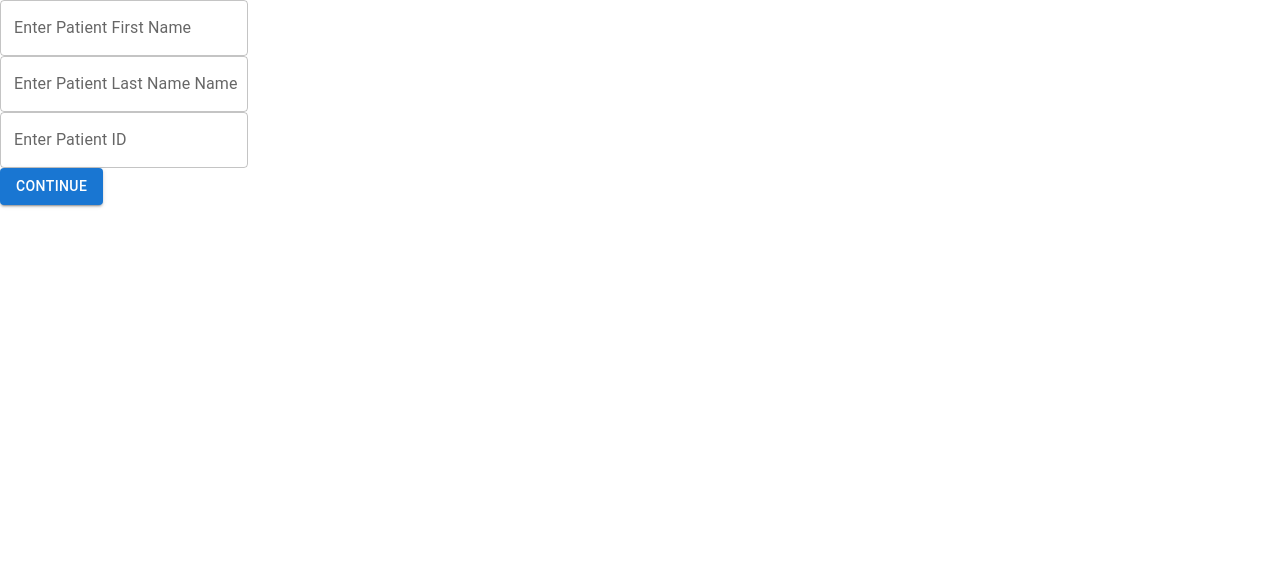
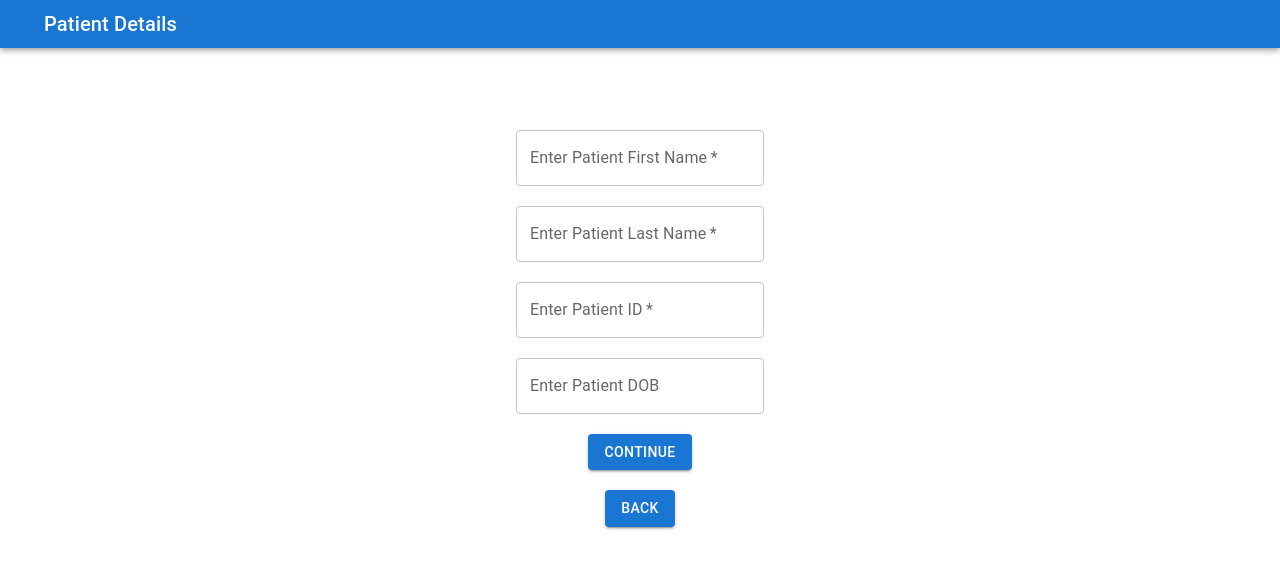
Before and after one commit to BaeHenryS/testapp_v1, a React (Create React App) app: page / in a window 1280 px wide. Both pictures are taken after a click on the button "Next". Shown: the top 568 px of the page. Built offline with nearby package versions, Linux system fonts and the light colour scheme.

Commit message:
Fleury Push 7/5 9:18 pm
Updated Form

```diff
--- a/package.json
+++ b/package.json
@@ -9,10 +9,12 @@
     "@fontsource/roboto": "^5.0.3",
     "@mui/material": "^5.13.6",
     "@mui/styled-engine-sc": "^5.12.0",
+    "@mui/x-date-pickers": "^6.9.1",
     "@testing-library/jest-dom": "^5.16.5",
     "@testing-library/react": "^13.4.0",
     "@testing-library/user-event": "^13.5.0",
     "bootstrap": "^5.3.0",
+    "dayjs": "^1.11.9",
     "firebase": "^9.23.0",
     "grommet": "^2.32.2",
     "grommet-icons": "^4.11.0",
--- a/src/components/Confirm.js
+++ b/src/components/Confirm.js
@@ -1,6 +1,6 @@
 import React, { Component } from 'react';
 import { AppBar, List, ListItem, ListItemText, ThemeProvider, Button, createTheme } from '@mui/material';
-
+import { Toolbar, IconButton, Typography, TextField } from '@mui/material';
 const theme = createTheme();
 
 export class Confirm extends Component {
@@ -8,6 +8,7 @@ export class Confirm extends Component {
     e.preventDefault();
 
     // Process Form - send data to Firebase here
+    //
 
     this.props.nextStep();
   };
@@ -18,11 +19,20 @@ export class Confirm extends Component {
   };
 
   render() {
-    const { values: { patientFirstName, patientLastName, patientID } } = this.props;
+    const { values: { patientFirstName, patientLastName, patientID, medicationDescription, medicationName, medicationID, patientDOB } } = this.props;
     return (
       <ThemeProvider theme={theme}>
-        <React.Fragment>
-          <AppBar position="static" title="Confirm Data" />
+        <AppBar position="static">
+          <Toolbar variant="dense">
+            <IconButton edge="start" color="inherit" aria-label="menu" sx={{ mr: 2 }}>
+              {/* <MenuIcon /> */}
+            </IconButton>
+            <Typography variant="h6" color="inherit" component="div">
+              Confirmation
+            </Typography>
+          </Toolbar>
+        </AppBar>
+        <div style={{ display: 'flex', flexDirection: 'column', alignItems: 'center', justifyContent: 'center', height: '70vh' }}>
           <List>
             <ListItem>
               <ListItemText primary={`First Name: ${patientFirstName}`} />
@@ -33,14 +43,28 @@ export class Confirm extends Component {
             <ListItem>
               <ListItemText primary={`ID: ${patientID}`} />
             </ListItem>
+            <ListItem>
+              <ListItemText primary={`Patient Date of Birth: ${patientDOB}`} />
+            </ListItem>
+            <ListItem>
+              <ListItemText primary={`Medication: ${medicationName}`} />
+            </ListItem>
+            <ListItem>
+              <ListItemText primary={`Medication Description: ${medicationDescription}`} />
+            </ListItem>
+            <ListItem>
+              <ListItemText primary={`Medication ID: ${medicationID}`} />
+            </ListItem>
           </List>
+          <br></br>
           <Button variant="contained" color="primary" onClick={this.continue}>
             Confirm and Continue
           </Button>
+          <br></br>
           <Button variant="contained" color="primary" onClick={this.back}>
             Back
           </Button>
-        </React.Fragment>
+        </div>
       </ThemeProvider>
     );
   }
--- a/src/components/Medications.js
+++ b/src/components/Medications.js
@@ -30,21 +30,24 @@ export class Medications extends Component {
           </AppBar>
         <div style={{ display: 'flex', flexDirection: 'column', alignItems: 'center', justifyContent: 'center', height: '70vh' }}>
           <TextField
-            label="Enter Patient First Name"
-            onChange={handleChange('patientFirsttName')}
-            defaultValue={values.patientFirstName}
+            label="Enter Medication Name"
+            onChange={handleChange('medicationName')}
+            defaultValue={values.medicationName}
           />
           <br />
           <TextField
-            label="Enter Patient Last Name Name"
-            onChange={handleChange('patientLastName')}
-            defaultValue={values.patientLastName}
+            label="Enter Medication ID"
+            onChange={handleChange('medicationID')}
+            defaultValue={values.medicationID}
           />
-          <br />
+          <br></br>
           <TextField
-            label="Enter Patient ID"
-            onChange={handleChange('patientID')}
-            defaultValue={values.patientID}
+              label="Enter Medication Description"
+              multiline
+              rows={4}
+              onChange={handleChange('medicationDescription')}
+              defaultValue={values.medicationDescription}
+              sx={{ width: '90%' }}
           />
           <br />
           <Button variant="contained" color="primary" onClick={this.continue}>
--- a/src/components/MultiStepForm.js
+++ b/src/components/MultiStepForm.js
@@ -3,9 +3,7 @@ import PatientDetails from './PatientDetails'
 import { Medications } from './Medications';
 import { Confirm } from './Confirm';
 import { Success } from './Success';
-
-
-
+import dayjs from 'dayjs';
 import { Auth } from './auth'
 
 
@@ -15,6 +13,10 @@ export class MultiStepForm extends Component {
     patientFirstName: '',
     patientLastName: '',
     patientID: '',
+    patientDOB: '',
+    medicationName: '',
+    medicationDescription: '',
+    medicationID: ''
   };
 
   // Proceed to next step
@@ -32,14 +34,19 @@ export class MultiStepForm extends Component {
     });
   };
 
-  handleChange = (input) => (e) => {
-    this.setState({ [input]: e.target.value });
+  handleChange = (input) => (value) => {
+    if (input === 'patientDOB') {
+      const date = dayjs(value).format('YYYY-MM-DD');
+      this.setState({ [input]: date });
+    } else {
+      this.setState({ [input]: value });
+    }
   };
 
   render() {
     const { step } = this.state;
-    const { patientFirstName, patientLastName, patientID } = this.state;
-    const values = { patientFirstName, patientLastName, patientID };
+    const { patientFirstName, patientLastName, patientID, medicationName, medicationDescription, medicationID, patientDOB } = this.state;
+    const values = { patientFirstName, patientLastName, patientID, medicationName, medicationDescription, medicationID, patientDOB };
     switch (step) {
       case 0:
         return (
--- a/src/components/PatientDetails.js
+++ b/src/components/PatientDetails.js
@@ -1,5 +1,9 @@
 import React, { Component } from 'react';
-import { AppBar, TextField, ThemeProvider, Button, createTheme } from '@mui/material';
+import { Toolbar, IconButton, Typography, AppBar, TextField, ThemeProvider, Button, createTheme } from '@mui/material';
+import { AdapterDayjs } from '@mui/x-date-pickers/AdapterDayjs';
+import { LocalizationProvider } from '@mui/x-date-pickers/LocalizationProvider';
+import { DatePicker } from '@mui/x-date-pickers/DatePicker';
+import dayjs from 'dayjs';
 
 const theme = createTheme();
 
@@ -9,34 +13,64 @@ export class PatientDetails extends Component {
     this.props.nextStep();
   };
 
+  // back = (e) => {
+  //   e.preventDefault();
+  //   this.props.prevStep();
+  // };
+
   render() {
     const { values, handleChange } = this.props;
     return (
       <ThemeProvider theme={theme}>
-        <React.Fragment>
-          <AppBar position="static" title="Enter User Details" />
+        <AppBar position="static">
+          <Toolbar variant="dense">
+            <IconButton edge="start" color="inherit" aria-label="menu" sx={{ mr: 2 }}>
+            </IconButton>
+            <Typography variant="h6" color="inherit" component="div">
+              Patient Details
+            </Typography>
+          </Toolbar>
+        </AppBar>
+        <div style={{ display: 'flex', flexDirection: 'column', alignItems: 'center', justifyContent: 'center', height: '70vh' }}>
           <TextField
             label="Enter Patient First Name"
             onChange={handleChange('patientFirstName')}
             defaultValue={values.patientFirstName}
+            required
           />
           <br />
           <TextField
-            label="Enter Patient Last Name Name"
+            label="Enter Patient Last Name"
             onChange={handleChange('patientLastName')}
             defaultValue={values.patientLastName}
+            required
           />
           <br />
           <TextField
             label="Enter Patient ID"
             onChange={handleChange('patientID')}
             defaultValue={values.patientID}
+            required
           />
+          <br />
+          <LocalizationProvider dateAdapter={AdapterDayjs}>
+            <DatePicker
+              label="Enter Patient DOB"
+              onChange={(date) => handleChange('patientDOB')(date)}
+              value={values.patientDOB ? dayjs(values.patientDOB, 'YYYY-MM-DD') : null}
+              required
+            />
+          </LocalizationProvider>
+
           <br />
           <Button variant="contained" color="primary" onClick={this.continue}>
             Continue
           </Button>
-        </React.Fragment>
+          <br />
+          <Button variant="contained" color="primary" onClick={this.back}>
+            Back
+          </Button>
+        </div>
       </ThemeProvider>
     );
   }
```
Also changed, not shown: 1 other file (tests, documents, lock files or other folders).
